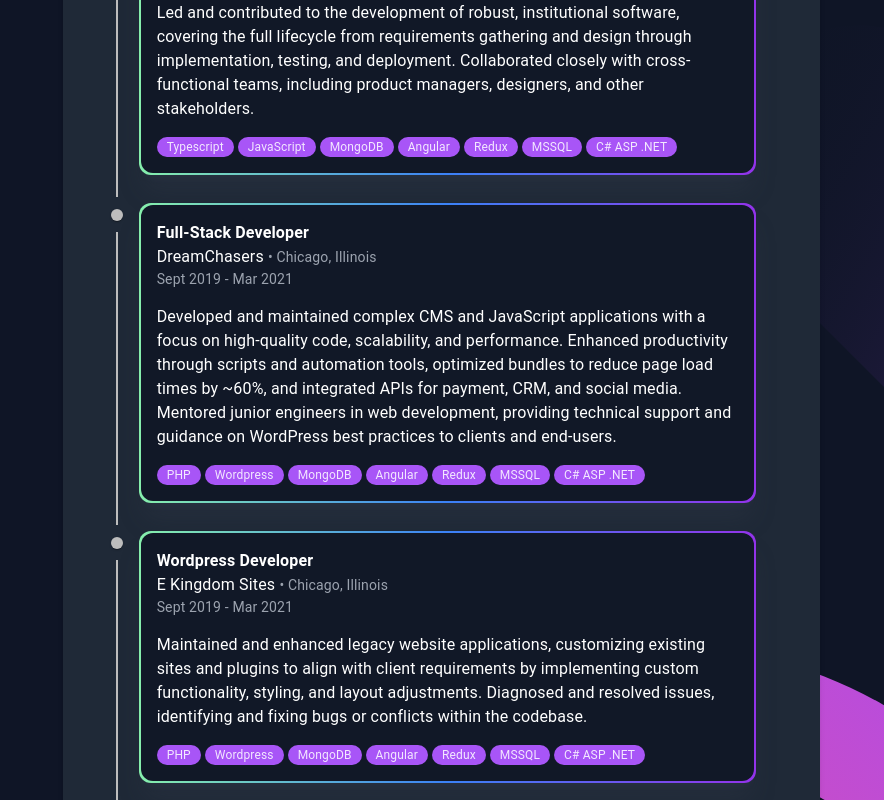
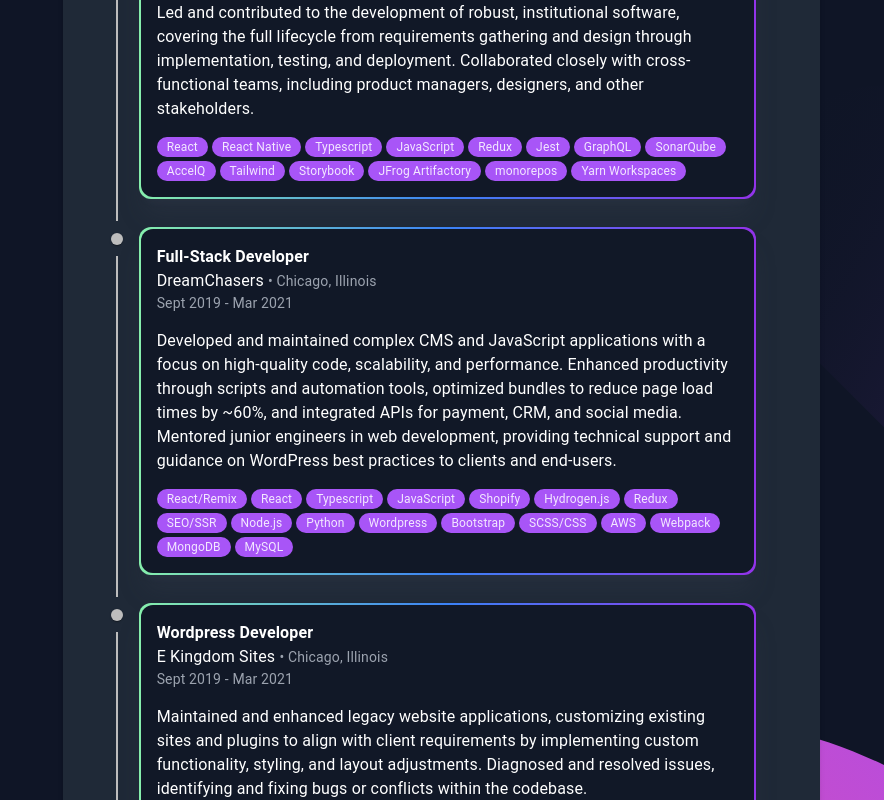
Before and after one commit to iki789/portfolio-iki, a Next.js app: page / in a window 1280 px wide. Shown: the part 2760-3560 px from the top of the page, without its empty margins (396-1280 px from the left). Built offline with nearby package versions, Linux system fonts and the light colour scheme.

Commit message:
updated work experience

```diff
--- a/app/components/WorkExperience.tsx
+++ b/app/components/WorkExperience.tsx
@@ -16,13 +16,20 @@
     descriptiom:
       "Led and contributed to the development of robust, institutional software, covering the full lifecycle from requirements gathering and design through implementation, testing, and deployment. Collaborated closely with cross-functional teams, including product managers, designers, and other stakeholders.",
     tags: [
+      "React",
+      "React Native",
       "Typescript",
       "JavaScript",
-      "MongoDB",
-      "Angular",
       "Redux",
-      "MSSQL",
-      "C# ASP .NET",
+      "Jest",
+      "GraphQL",
+      "SonarQube",
+      "AccelQ",
+      "Tailwind",
+      "Storybook",
+      "JFrog Artifactory",
+      "monorepos",
+      "Yarn Workspaces",
     ],
   },
   {
@@ -35,13 +42,23 @@
     descriptiom:
       "Developed and maintained complex CMS and JavaScript applications with a focus on high-quality code, scalability, and performance. Enhanced productivity through scripts and automation tools, optimized bundles to reduce page load times by ~60%, and integrated APIs for payment, CRM, and social media. Mentored junior engineers in web development, providing technical support and guidance on WordPress best practices to clients and end-users.",
     tags: [
-      "PHP",
+      "React/Remix",
+      "React",
+      "Typescript",
+      "JavaScript",
+      "Shopify",
+      "Hydrogen.js",
+      "Redux",
+      "SEO/SSR",
+      "Node.js",
+      "Python",
       "Wordpress",
+      "Bootstrap",
+      "SCSS/CSS",
+      "AWS",
+      "Webpack",
       "MongoDB",
-      "Angular",
-      "Redux",
-      "MSSQL",
-      "C# ASP .NET",
+      "MySQL",
     ],
   },
   {
@@ -53,15 +70,7 @@
     endDate: "Mar 2021",
     descriptiom:
       "Maintained and enhanced legacy website applications, customizing existing sites and plugins to align with client requirements by implementing custom functionality, styling, and layout adjustments. Diagnosed and resolved issues, identifying and fixing bugs or conflicts within the codebase.",
-    tags: [
-      "PHP",
-      "Wordpress",
-      "MongoDB",
-      "Angular",
-      "Redux",
-      "MSSQL",
-      "C# ASP .NET",
-    ],
+    tags: ["PHP", "Wordpress", "jQuery", "Theme/Plugin Development", "MySQL"],
   },
   {
     name: "Full-stack Developer",
@@ -73,13 +82,21 @@
     descriptiom:
       "Developed secure, well-documented applications and RESTful APIs, creating responsive, scalable solutions with a focus on security. Enhanced accessibility with WAI-ARIA for assistive technology users. Led website and mobile app development from concept to deployment, collaborating with product teams via Confluence and Jira to drive feature implementation. Managed time-sensitive updates, including content and database upgrades, and improved code quality through unit, integration, and E2E testing.",
     tags: [
+      "React",
+      "React Native",
+      "Redux",
+      "Angular",
+      "Ionic",
+      "Laravel",
+      "RxJS",
+      "Node.js",
       "PHP",
-      "Wordpress",
-      "MongoDB",
-      "Angular",
-      "Redux",
+      "MySQL",
       "MSSQL",
-      "C# ASP .NET",
+      "PostgreSQL",
+      "Bootstrap",
+      "Tailwind",
+      "jQuery",
     ],
   },
 ];
```
